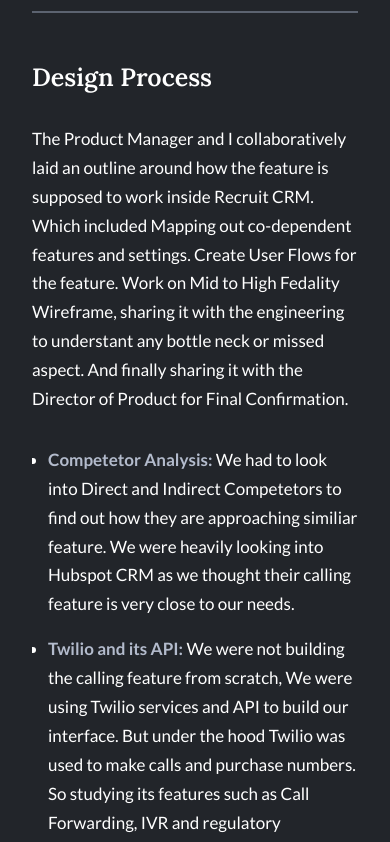
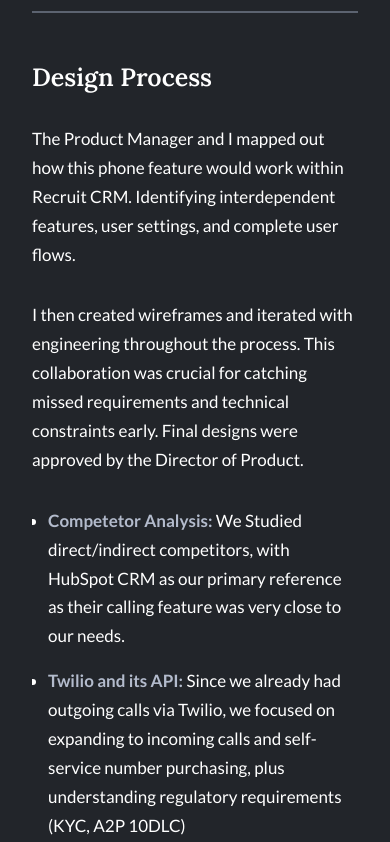
Before and after one commit to dibyajeetk/react-convert-dibyajeet-dot-in, a React (Vite) app: page /phone-calling in a window 390 px wide. Shown: the part 3440-4282 px from the top of the page. Built offline with nearby package versions, Linux system fonts and the light colour scheme.

Commit message:
feat: Design process - phone calling looks sorted

```diff
--- a/src/pages/projects/phoneCalling/PhoneCalling.jsx
+++ b/src/pages/projects/phoneCalling/PhoneCalling.jsx
@@ -136,30 +136,29 @@ function PhoneCalling() {
             <h3 className="sub-header">Design Process</h3>
             <span className="single-col-text-block-sm">
               <p className="text-block">
-                The Product Manager and I collaboratively laid an outline around
-                how the feature is supposed to work inside Recruit CRM. Which
-                included Mapping out co-dependent features and settings. Create
-                User Flows for the feature. Work on Mid to High Fedality
-                Wireframe, sharing it with the engineering to understant any
-                bottle neck or missed aspect. And finally sharing it with the
-                Director of Product for Final Confirmation.
+                The Product Manager and I mapped out how this phone feature
+                would work within Recruit CRM. Identifying interdependent
+                features, user settings, and complete user flows.
+              </p>
+              <p className="text-block">
+                I then created wireframes and iterated with engineering
+                throughout the process. This collaboration was crucial for
+                catching missed requirements and technical constraints early.
+                Final designs were approved by the Director of Product.
               </p>
               <ul>
                 <li>
                   <span className="highlighted">Competetor Analysis: </span> We
-                  had to look into Direct and Indirect Competetors to find out
-                  how they are approaching similiar feature. We were heavily
-                  looking into Hubspot CRM as we thought their calling feature
-                  is very close to our needs.
+                  Studied direct/indirect competitors, with HubSpot CRM as our
+                  primary reference as their calling feature was very close to
+                  our needs.
                 </li>
                 <li>
                   <span className="highlighted">Twilio and its API: </span>
-                  We were not building the calling feature from scratch, We were
-                  using Twilio services and API to build our interface. But
-                  under the hood Twilio was used to make calls and purchase
-                  numbers. So studying its features such as Call Forwarding, IVR
-                  and regulatory Compliance that included KYC and A2P 10DLC was
-                  a core part of the design process.
+                  Since we already had outgoing calls via Twilio, we focused on
+                  expanding to incoming calls and self-service number
+                  purchasing, plus understanding regulatory requirements (KYC,
+                  A2P 10DLC)
                 </li>
               </ul>
             </span>
```
